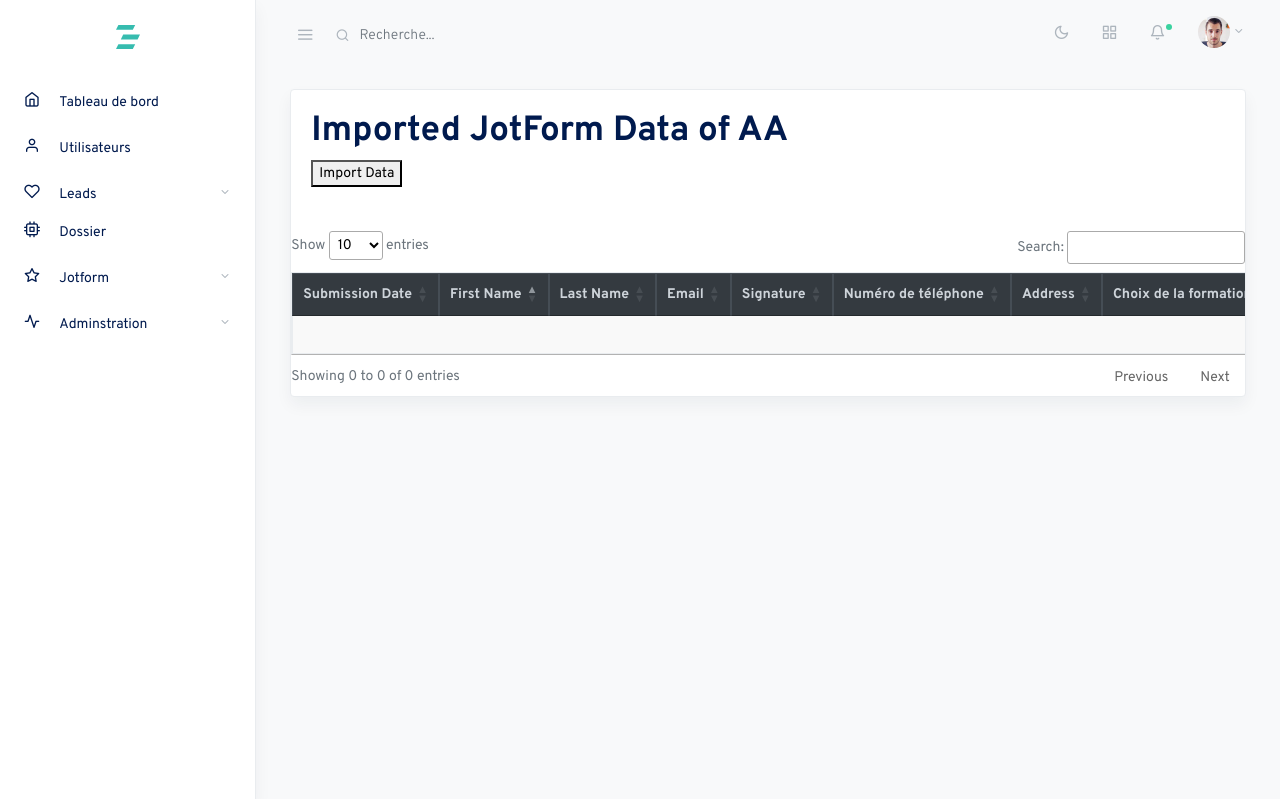
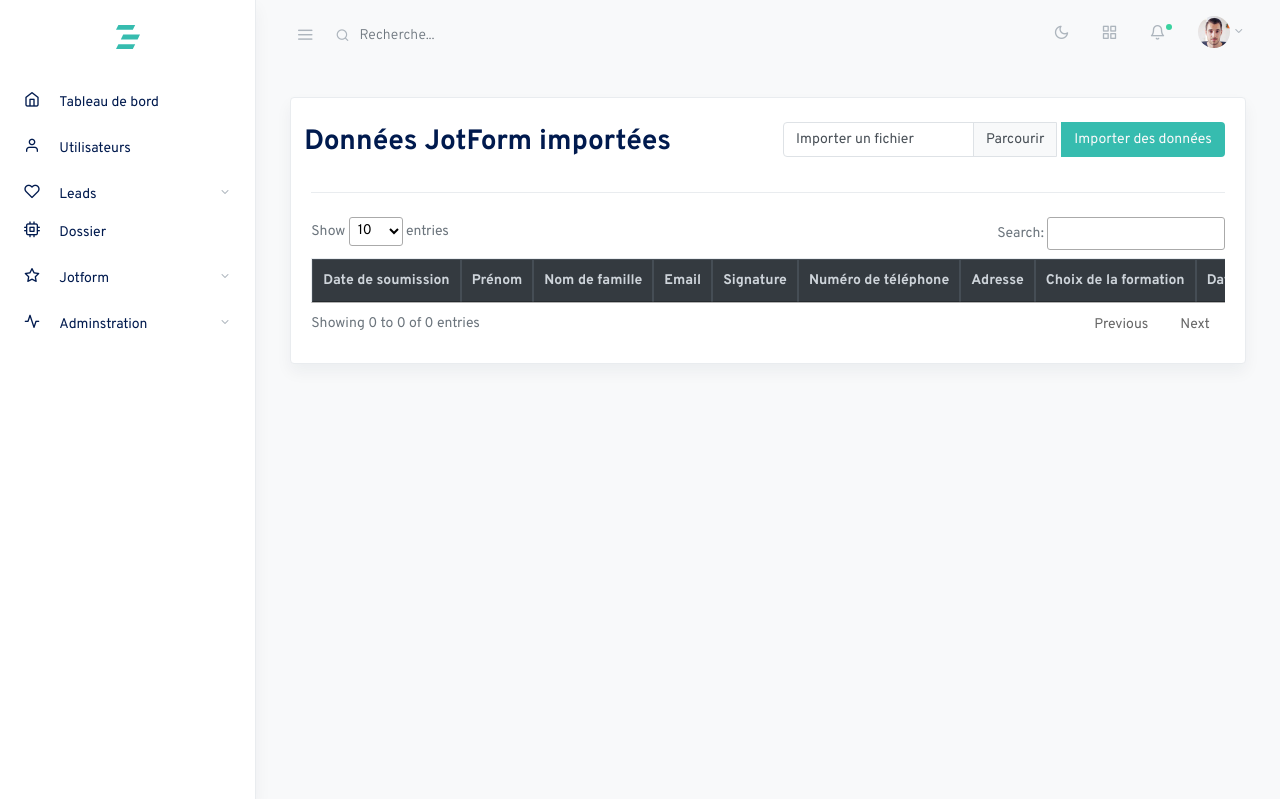
Before and after one commit to layesow/plome, a Django app: page /multi_company/import_jotform_data_aa/ in a window 1280 px wide. Shown: the top 799 px of the page. Run offline with Django 4.2, Linux system fonts and the light colour scheme; data that the repository does not hold is empty; some libraries are stand-ins or nearby versions; some web fonts are replaced.

Commit message:
jotform aa

```diff
--- a/templates/multi_company/jotform_aa.html
+++ b/templates/multi_company/jotform_aa.html
@@ -1,28 +1,78 @@
 {% extends 'base.html' %}
 {% load static %}
 {% block content %}
+<style>
+    .gestion-bouton {
+        background-color: rgba(54,188,175,1);
+        color:#f8f9fa;
+    }
+
+    .gestion-bouton:hover {
+        background-color: rgb(255, 255, 255); /* Couleur de fond en cas de survol */
+        border: 1px solid rgba(54,188,175,1); /* Couleur de bordure en cas de survol */
+        color: rgba(54,188,175,1); /* Couleur du texte en cas de survol */
+    }
+    .custom-file-input:lang(en) ~ .custom-file-label::after {
+        content: "Parcourir";
+    }
+</style>
 
 <main role="main" class="main-content">
     <div class="container-fluid">
+        <div class="row justify-content-center my-2">
+            <div class="col-md-12">
                 <div class="card shadow">
                     <div class="card-body">
-                <h1>Imported JotForm Data of AA</h1>
+
+                        <div class="row" style="display: flex; justify-content: start;">
+                            <div class="col-md-5 p-2">
+                                <h2>Données JotForm importées</h2>
+                            </div>
+                            <div class="col-md-1 p-2">
+                            </div>
+                            <div class="col-md-6 mt-1">
                                 <form method="post" action="{% url 'import_jotform_data_aa' %}">
                                     {% csrf_token %}
-                    <button type="submit">Import Data</button>
+                                    <input type="hidden" name="" value="">
+                                    <div class="input-group">
+                                        <div class="custom-file">
+                                            <input type="file" class="custom-file-input" id="excel_file" name="excel_file" accept=".csv" onchange="displayFileName()">
+                                            <label class="custom-file-label" for="excel_file" id="file-label">Importer un fichier</label>
+                                        </div>
+
+                                        <script>
+                                            function displayFileName() {
+                                            const fileInput = document.getElementById('excel_file');
+                                            const fileLabel = document.getElementById('file-label');
+
+                                            if (fileInput.files.length > 0) {
+                                                const fileName = fileInput.files[0].name;
+                                                fileLabel.innerText = fileName;
+                                            } else {
+                                                fileLabel.innerText = 'Experter un fichier CSV';
+                                            }
+                                            }
+                                        </script>
+
+                                        <div class="input-group-append ml-1">
+                                            <button type="submit" class="btn gestion-bouton">Importer des données</button>
+                                        </div>
+                                    </div>
                                 </form>
                             </div>
+                          </div>
+                        <hr>
                         <div class="table-responsive mt-4">
-                <table id="exampleDT" class="table table-bordered display nowrap" cellspacing="0" style="width:100%">
+                            <div id="exampleDT" class="dataTables_wrapper no-footer"><div class="dataTables_length" id="exampleDT_length"><label>Show <select name="exampleDT_length" aria-controls="exampleDT" class=""><option value="10">10</option><option value="25">25</option><option value="50">50</option><option value="100">100</option></select> entries</label></div><div id="exampleDT_filter" class="dataTables_filter"><label>Search:<input type="search" class="" placeholder="" aria-controls="exampleDT"></label></div><table id="exampleDT" class="table table-bordered display nowrap dataTable no-footer" cellspacing="0" style="width: 100%;" aria-describedby="exampleDT_info">
                                 <thead class="table-dark">
                                     <tr>
-                            <th>Submission Date</th>
-                            <th>First Name</th>
-                            <th>Last Name</th>
+                                        <th>Date de soumission</th>
+                                        <th>Prénom</th>
+                                        <th>Nom de famille</th>
                                         <th>Email</th>
                                         <th>Signature</th>
                                         <th>Numéro de téléphone</th>
-                            <th>Address</th>
+                                        <th>Adresse</th>
                                         <th>Choix de la formation</th>
                                         <th>Date de début</th>
                                         <th>Date de fin</th>
@@ -92,9 +142,13 @@
                                     </tr>
                                     {% endfor %}
                                 </tbody>
-                </table>
+                            </table><div class="dataTables_info" id="exampleDT_info" role="status" aria-live="polite">Showing 0 to 0 of 0 entries</div><div class="dataTables_paginate paging_simple_numbers" id="exampleDT_paginate"><a class="paginate_button previous disabled" aria-controls="exampleDT" aria-disabled="true" role="link" data-dt-idx="previous" tabindex="-1" id="exampleDT_previous">Previous</a><span></span><a class="paginate_button next disabled" aria-controls="exampleDT" aria-disabled="true" role="link" data-dt-idx="next" tabindex="-1" id="exampleDT_next">Next</a></div></div>
                         </div>
                     </div>
+                </div>
+            </div>
+        </div>
+
     </div>
 </main>
 
```
Lines whose indentation alone changed are shown as unchanged.
